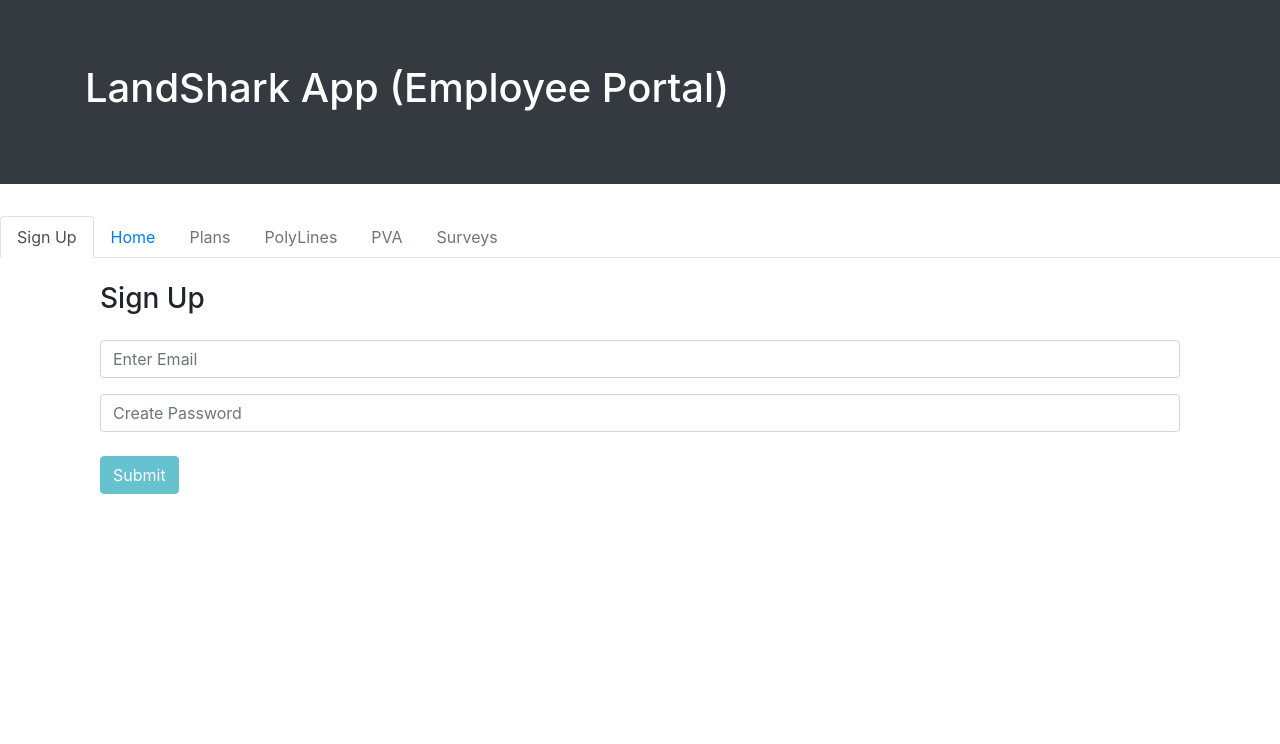
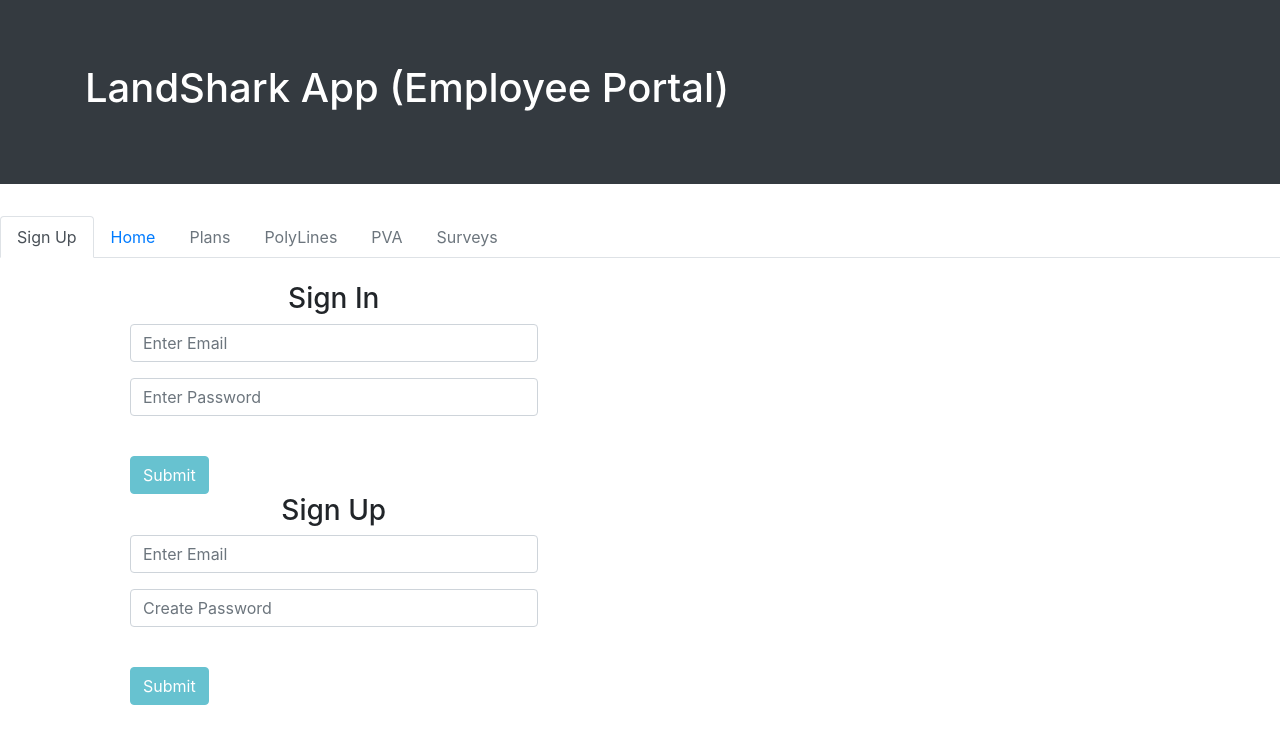
Before and after one commit to caseyrudick/landSharkRefactored, a React (Create React App) app in the folder client/: page / in a window 1280 px wide. Shown: the top 744 px of the page. Built offline with nearby package versions, Linux system fonts and the light colour scheme; no server answers; what amazon-cognito-identity-js would draw is missing.

Commit message:
sign in validated with code, added sign up

```diff
--- a/client/package.json
+++ b/client/package.json
@@ -10,6 +10,7 @@
     "axios": "^0.21.0",
     "bootstrap": "^4.5.3",
     "lodash": "^4.17.20",
+    "mdbreact": "^5.0.1",
     "moment": "^2.29.1",
     "plotly.js": "^1.58.2",
     "react": "^17.0.1",
--- a/client/src/Components/SignUp.js
+++ b/client/src/Components/SignUp.js
@@ -6,49 +6,131 @@ import Button from 'react-bootstrap/Button';
 import Form from 'react-bootstrap/Form';
 
 import UserPool from "./UserPool"
-
+import { AuthenticationDetails, CognitoUser } from 'amazon-cognito-identity-js';
 
 
 const SignUp = () => {
   const [email, setEmail] = useState('');
   const [password, setPassword] = useState('');
+  const [userSubmittedCredentials, setSubmittedCreds] = useState(false)
   const [verificationCode, setVerificationCode] = useState(null)
+  const [signInEmail, setSignInEmail] = useState('');
+  const [signInPassword, setSignInPassword] = useState('');
+
 
   const submitNewUser = event => {
-    // event.preventDefault();
+    event.preventDefault();
 
-    UserPool.signUp(email, password, [], null, (err, data) =>{
-      if (err) console.log(err);
-      console.log(data)
+    UserPool.signUp(email, password, [], null, (err, data) => {
+      if (err) {
+        console.log(err)
+      } else {
+        console.log(data)
+        setSubmittedCreds(true)
+      }
     })
   }
 
-  const signUp = () => {
+  const submitCredentialsForSignIn = (event) => {
+    event.preventDefault();
+    const userCredentials = {
+      Username: signInEmail,
+      Password: signInPassword
+    }
+    const userData = {
+      Username: signInEmail,
+      Pool: UserPool
+    }
+    const authDetails = new AuthenticationDetails(userCredentials);
+    const user = new CognitoUser(userData)
+
+    user.authenticateUser(authDetails, {
+      onSuccess: data => {
+        console.log("onSuccess", data)
+      },
+
+      onFailure: err => {
+        console.log("error", err)
+      }
+
+    })
+  }
+
+  const renderSignIn = () => {
     return (
-      <Col>
-        <h3 className="my-4">Sign Up</h3>
-        <Form.Control className="mt-3" placeholder="Enter Email" onChange={event => setEmail(event.target.value)} />
-        <Form.Control className="mt-3" placeholder="Create Password" onChange={event => setPassword(event.target.value)} />
-        <Button className="mt-4" variant="info" disabled={ email === "" || password === "" ? true : false } onClick={()=>submitNewUser()}>Submit</Button>
+      <Col xs={5}>
+      <Row className="justify-content-md-center">
+        <h3>Sign In</h3>
+      </Row>
+      <Form.Group>
+        <Form.Control /*className="mt-3"*/ placeholder="Enter Email" onChange={event => setEmail(event.target.value)} />
+      </Form.Group>
+      <Form.Group>
+        <Form.Control /*className="mt-3"*/ placeholder="Enter Password" onChange={event => setPassword(event.target.value)} />
+      </Form.Group>
+        <Button className="mt-4" variant="info" disabled={ signInEmail === "" && signInPassword === "" ? true : false } onClick={(e)=>submitCredentialsForSignIn(e)}>Submit</Button>
+
+    </Col>
+    )
+  }
+
+
+
+  const renderSignUp = () => {
+    return (
+      <Col xs={5}>
+        <Row className="justify-content-md-center">
+          <h3>Sign Up</h3>
+        </Row>
+        <Form.Group>
+          <Form.Control /*className="mt-3"*/ placeholder="Enter Email" onChange={event => setSignInEmail(event.target.value)} />
+        </Form.Group>
+        <Form.Group>
+          <Form.Control /*className="mt-3"*/ placeholder="Create Password" onChange={event => setSignInPassword(event.target.value)} />
+        </Form.Group>
+          <Button className="mt-4" variant="info" disabled={ email === "" && password === "" && userSubmittedCredentials === false ? true : false } onClick={(e)=>submitNewUser(e)}>Submit</Button>
+
       </Col>
     )
   }
 
-  const confirmationCode = () => {
+  const verifyConfirmationCode = event => {
+    event.preventDefault()
+    const userData = {
+      Username: email,
+      Pool: UserPool
+    }
+    console.log(verificationCode)
+    const congitoUser = new CognitoUser(userData);
+    congitoUser.confirmRegistration(verificationCode, true, (err, result) => {
+      if (err) {
+        console.log(err)
+      } else {
+        console.log(result)
+      }
+    })
+  }
+
+
+  const renderConfirmationCodeForm = () => {
      return (
-      <Col>
-      <h3 className="my-4">Sign Up</h3>
-      <Form.Control className="mt-3" placeholder="Enter Verification Code" onChange={event => setPassword(event.target.value)} />
-      <Button className="mt-4" variant="info" disabled={ email === "" || password === "" ? true : false } onClick={()=>submitNewUser()}>Submit</Button>
-    </Col>
+      <Form.Group>
+        <h3 className="my-4">Confirmation Code</h3>
+        <Form.Control className="mt-3" placeholder="Enter Verification Code" onChange={event => setVerificationCode(event.target.value)} />
+        <Button className="mt-4" variant="primary" disabled={ verificationCode === "" ? true : false } onClick={(event) => verifyConfirmationCode(event)}>Submit</Button>
+      </Form.Group>
      )
   }
 
   return (
-    <Container>
-      <Row>
-        {signUp()}
-      </Row>
+    <Container className="mt-4">
+      <Col>
+      {renderSignIn()}
+      </Col>
+      <Col >
+        {renderSignUp()}
+        {userSubmittedCredentials ? renderConfirmationCodeForm() : null }
+      </Col>
     </Container>
   )
 
--- a/client/src/Components/UserPool.js
+++ b/client/src/Components/UserPool.js
@@ -1,4 +1,8 @@
-import { CognitoUserPool } from 'amazon-cognito-identity-js';
+import {
+	CognitoUserPool,
+	CognitoUserAttribute,
+	CognitoUser,
+} from 'amazon-cognito-identity-js';
 
 const poolData = {
   UserPoolId: "us-east-2_75YqLvMCl",
```
Also changed, not shown: client/src/Components/Login.js (+13 -6 lines), 2 other files (tests, documents, lock files or other folders).
